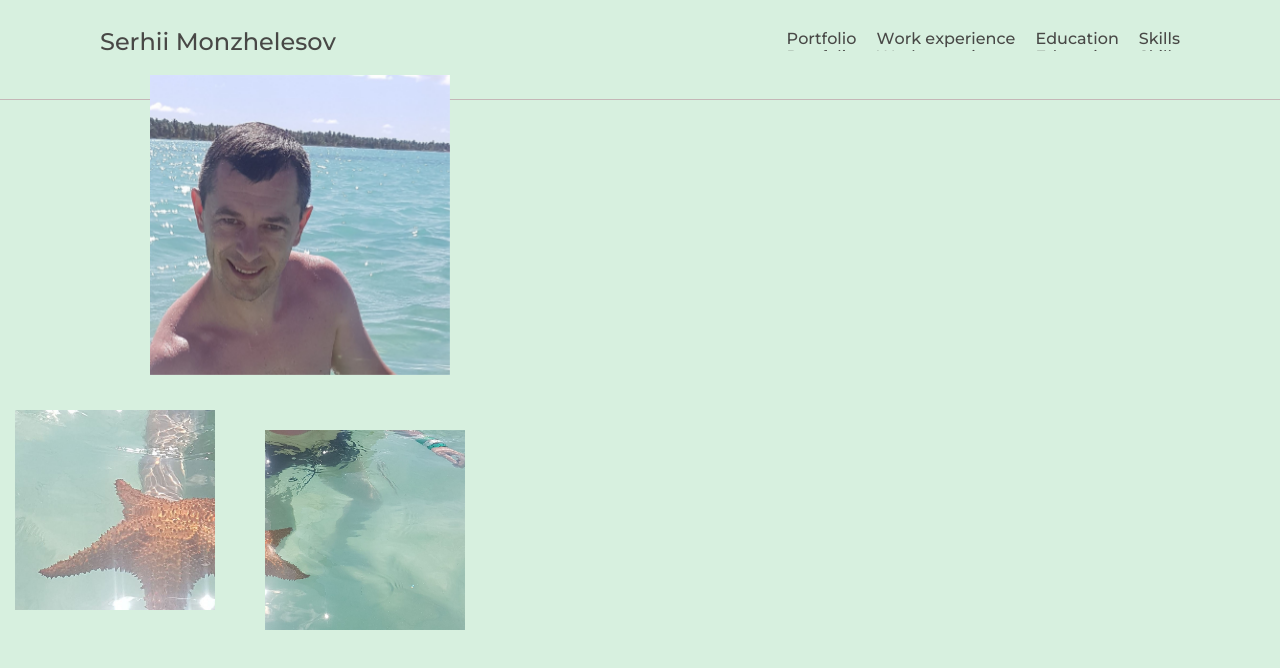
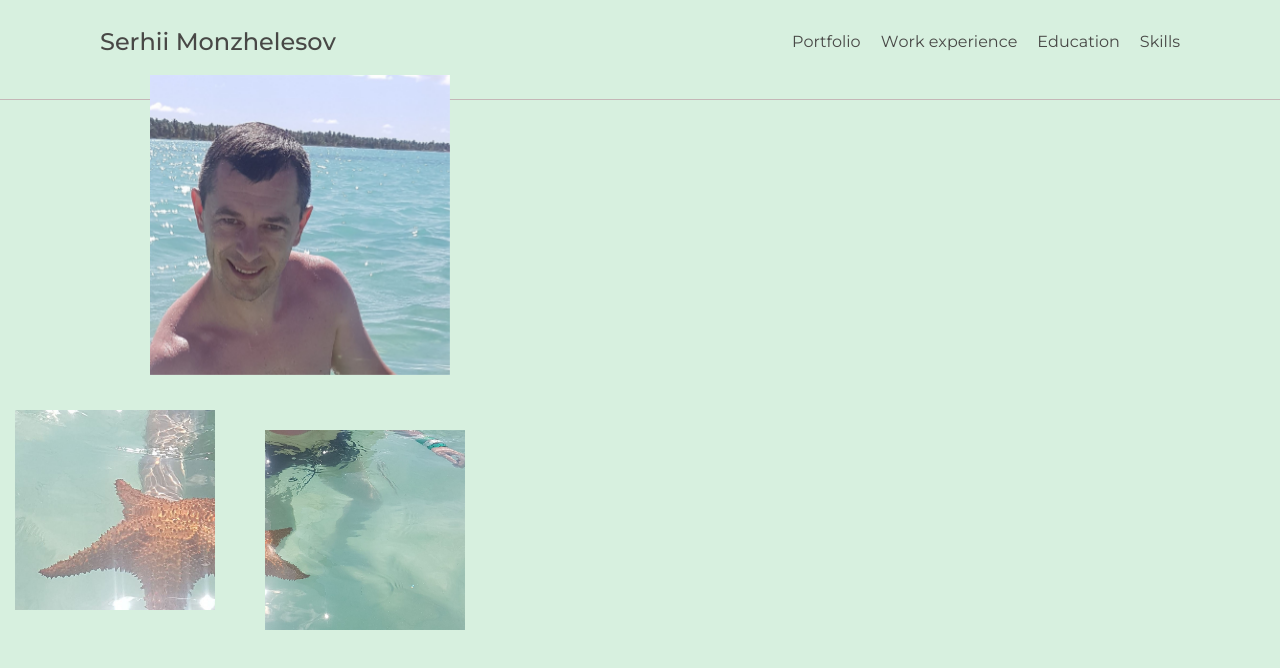
Before and after one commit to SerhiiMonzhelesov/training, a React (Vite) app: page / in a window 1280 px wide. Shown: the top 668 px of the page. Built offline with nearby package versions, Linux system fonts and the light colour scheme.

Commit message:
fix anim for nav link

```diff
--- a/src/components/AnimText/AnimatedText.jsx
+++ b/src/components/AnimText/AnimatedText.jsx
@@ -5,7 +5,12 @@ const AnimatedText = ({ linkData, baseDelay = 0 }) => {
   return (
     <StyledLink to={linkData.url} target="_blank">
       {linkData.link_name.split("").map((char, i) => (
-        <AnimatedLetter key={i} $delay={baseDelay + i * 0.035}>
+        <AnimatedLetter
+          key={i}
+          $delay={baseDelay + i * 0.035}
+          $index={i}
+          data-char={char}
+        >
           {char === " " ? "\u00A0" : char}
         </AnimatedLetter>
       ))}
@@ -27,23 +32,59 @@ const animateLetter = keyframes`
     opacity: 1;
   }
 `;
+const StyledLink = styled(Link)`
+  color: inherit;
+  text-decoration: none;
+  display: inline-block;
+
+  span {
+    position: relative;
+  }
+
+  &:hover span {
+    transform: translateY(-100%);
+    filter: blur(4px);
+    opacity: 1;
+    color: rgba(50, 47, 47, 0.87);
+
+    &::after {
+      content: attr(data-char);
+      opacity: 1;
+      transform: translateY(-100%);
+      filter: blur(0px);
+      font-weight: 700;
+      color: black;
+    }
+  }
+`;
 
 const AnimatedLetter = styled.span`
   display: inline-block;
+  position: relative;
   color: inherit;
+  font-weight: 400;
+  transform: translateY(1em);
   opacity: 0;
-  overflow: hidden;
-  transform: translateY(1em);
-  filter: blur(4px);
-  text-shadow: 0px 18px 0 rgba(50, 47, 47, 0.87);
   animation: ${animateLetter} 0.6s ease-out forwards;
   animation-delay: ${({ $delay }) => $delay}s;
+  transition: transform 0.6s ease, filter 0.6s ease, font-weight 0.6s ease,
+    opacity 0.6s ease;
+
+  &::after {
+    content: attr(data-char);
+    position: absolute;
+    left: 0;
+    top: 100%;
+    opacity: 0;
+    transform: translateY(0);
+    filter: blur(4px);
+    transition: transform 0.25s ease, filter 0.25s ease, font-weight 0.25s ease,
+      opacity 0.25s ease;
+    pointer-events: none;
+  }
+
+  ${({ $index }) => `&::after {
+      transition-delay: ${$index * 0.03 + 0.01}s;
+    }
+  `}
 `;
-
-const StyledLink = styled(Link)`
-  color: inherit;
-
-  /*&:hover span {
-
-  }*/
-`;
```
